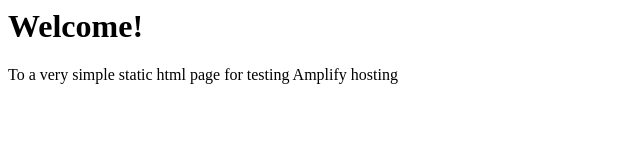
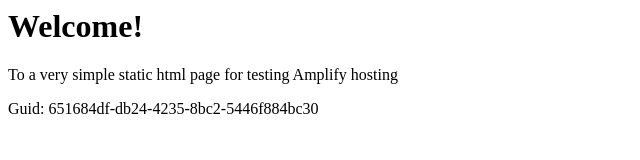
Before and after one commit to aws-aemilia-lhr/Github-PR-Commit-Integration-Test-DoNotTouch-GitHubAutoBuildCanaryTest-v1-preprod-eu-west-2, a website: page src/index.html in a window 1280 px wide. Shown: the whole page, without its empty margins (0-640 px from the left). Drawn offline with Linux system fonts and the light colour scheme.

Commit message:
commit from integ tests

```diff
--- a/src/index.html
+++ b/src/index.html
@@ -1,3 +1,5 @@
+
+
 <html lang="en">
 
 <head>
@@ -10,6 +12,6 @@
 <body>
     <h1>Welcome!</h1>
     <p>To a very simple static html page for testing Amplify hosting</p>
-</body>
+    <p>Guid: 651684df-db24-4235-8bc2-5446f884bc30</p></body>
 
 </html>
```
